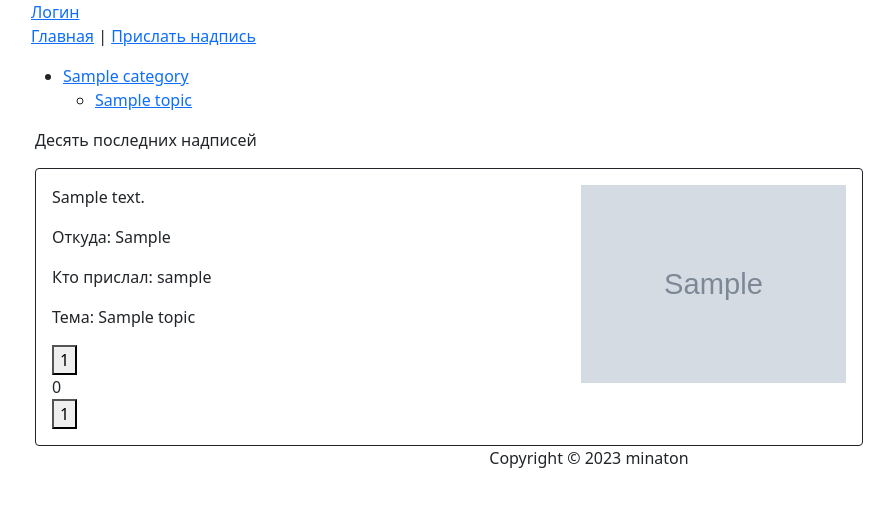
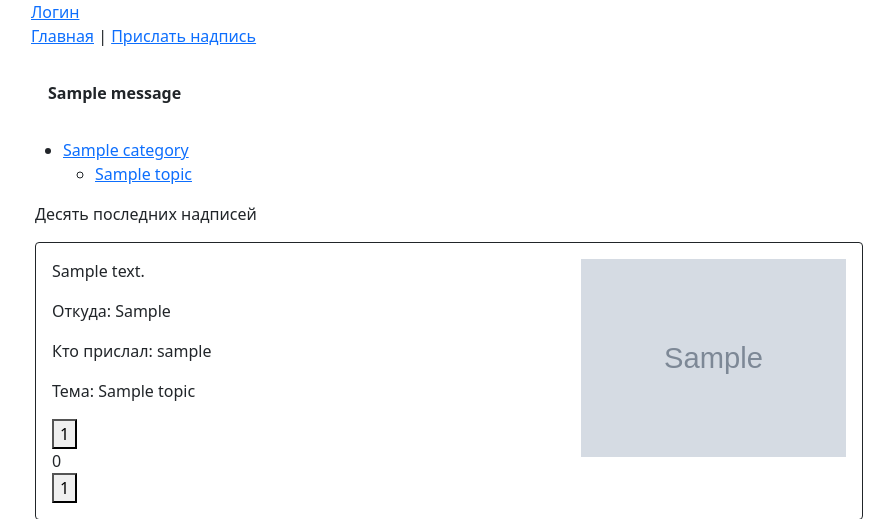
Before and after one commit to minaton-ru/django-catalog-votes, a Django app: page / in a window 1280 px wide. Shown: the top 519 px of the page, without its empty margins (51-945 px from the left). Run offline with Django 4.2, Linux system fonts and the light colour scheme; tables that the repository leaves empty hold one stand-in row (values such as "Sample post"); grey boxes marked "Sample" are stand-in pictures; one stand-in notice (Sample message) is shown.

Commit message:
messages in template

```diff
--- a/templates/base.html
+++ b/templates/base.html
@@ -18,6 +18,15 @@
   <a href="{% url 'account_login' %}">Логин</a>
   {% endif %}
   <p><a href="{% url 'index' %}">Главная</a> | <a href="{% url 'new_post' %}">Прислать надпись</a></p>
+  {% if messages %}
+      {% for message in messages %}
+      <div class="alert {{ message.tags }} alert-dismissible col-5"
+           role="alert"
+           id="alert">
+          <strong>{{ message }}</strong>
+      </div>
+      {% endfor %}
+  {% endif %}
   {% show_category_list %}
 </header>
 
```
